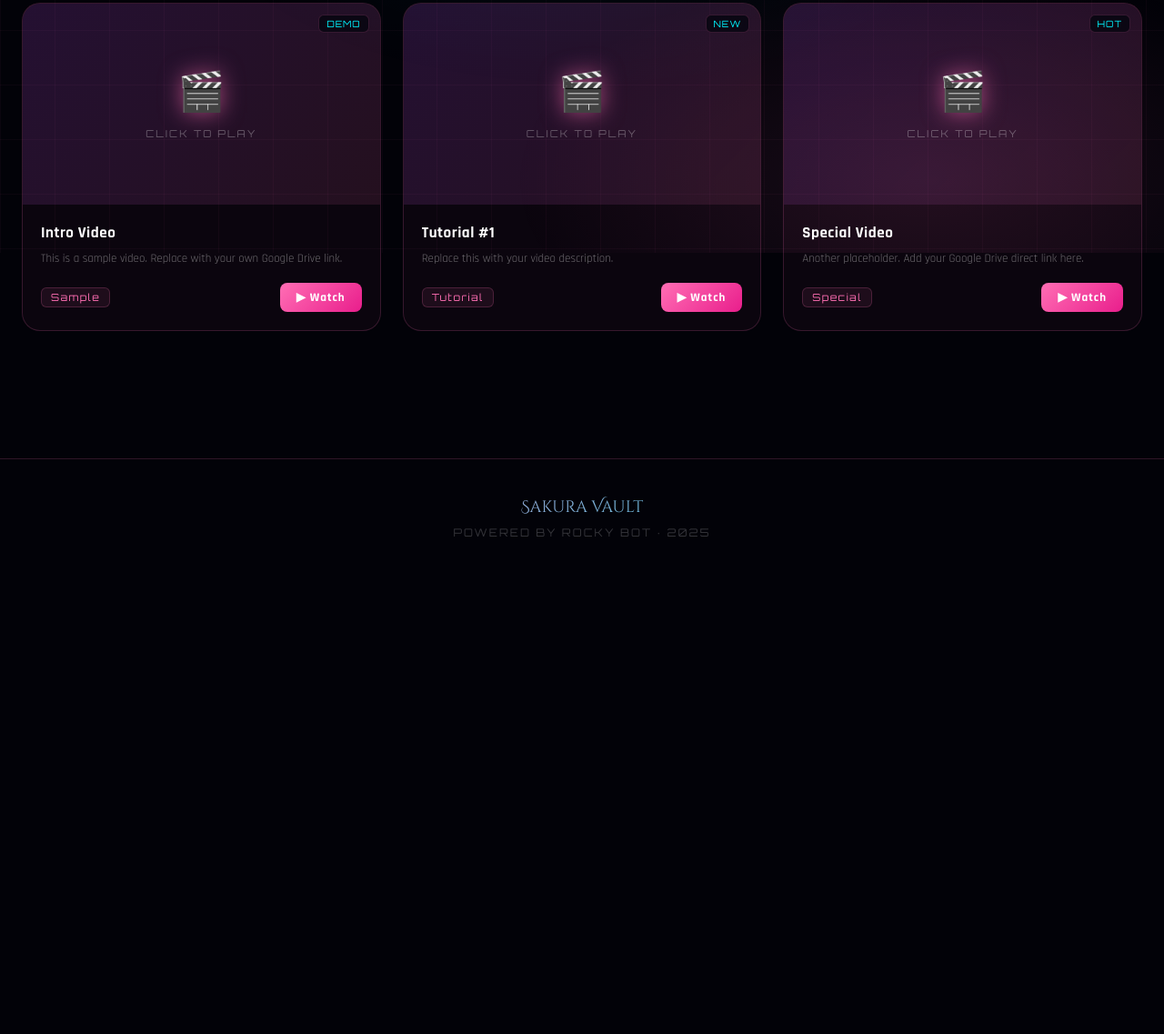
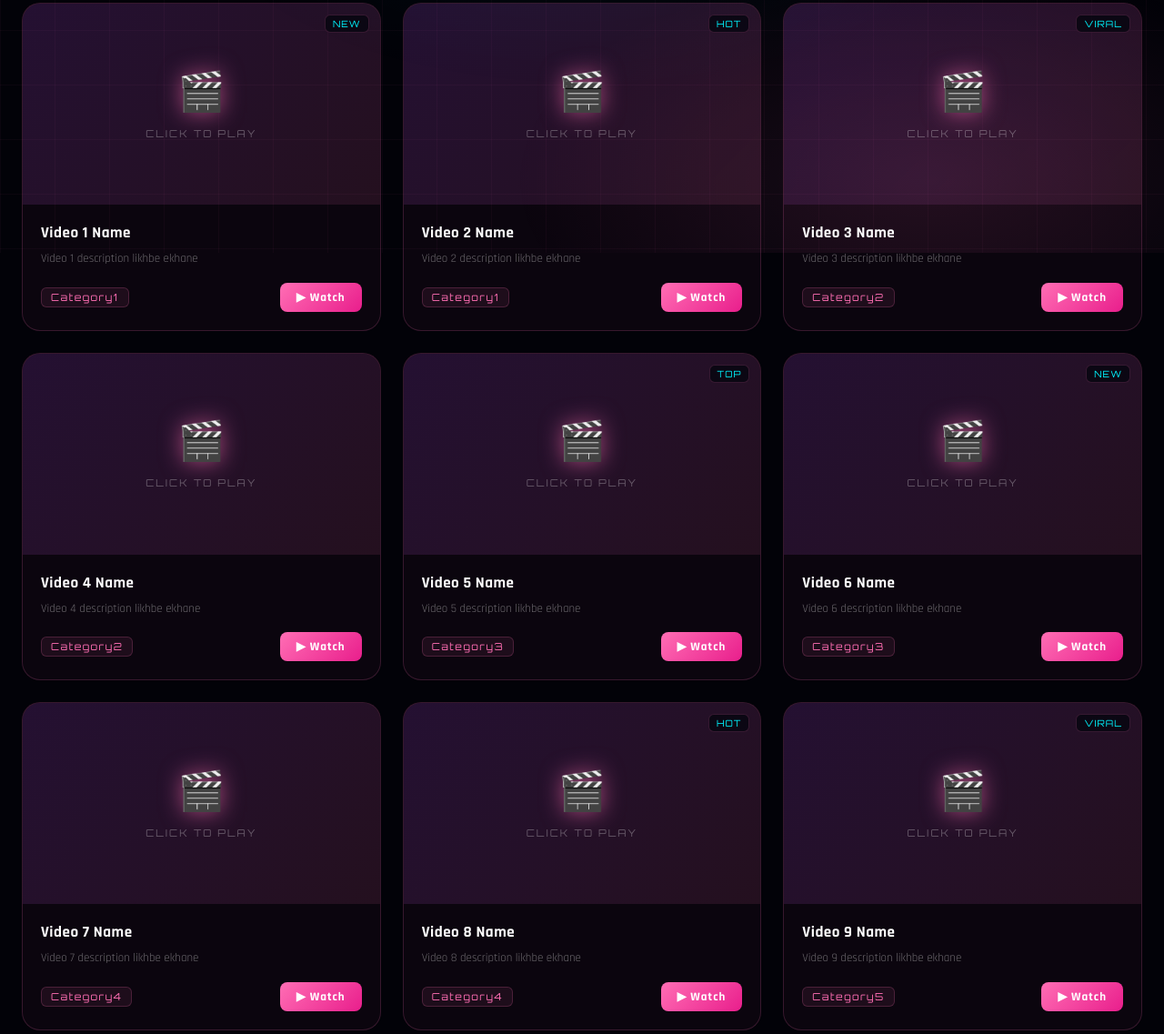
Before and after one commit to taiba-Chowdhury-320/help-video-api, a website: page public/index.html in a window 1280 px wide. Shown: the part 522-1659 px from the top of the page at 91% size. Before the commit the page ends 1135 px from the top, so only its background shows below. Drawn offline with Linux system fonts and the light colour scheme.

Commit message:
Update index.html

```diff
--- a/public/index.html
+++ b/public/index.html
@@ -3,7 +3,7 @@
 <head>
 <meta charset="UTF-8">
 <meta name="viewport" content="width=device-width, initial-scale=1.0">
-<title>🌸 Sakura Video Vault</title>
+<title>🔥 Rocky Video Vault</title>
 <link href="https://fonts.googleapis.com/css2?family=Cinzel+Decorative:wght@400;700;900&family=Rajdhani:wght@300;400;500;600;700&family=Orbitron:wght@400;500;700;900&display=swap" rel="stylesheet">
 <style>
   :root {
@@ -585,8 +585,8 @@
 <!-- Main -->
 <div class="wrapper">
   <header>
-    <div class="header-badge">🌸 SAKURA VIDEO VAULT</div>
-    <h1 class="logo">Video Server</h1>
+    <div class="header-badge">🔥 ROCKY VIDEO VAULT</div>
+    <h1 class="logo">Rocky Server</h1>
     <p class="tagline">◈ STREAM · SHARE · EXPERIENCE ◈</p>
     <div class="header-line"></div>
   </header>
@@ -632,7 +632,7 @@
 </div>
 
 <footer>
-  <div class="footer-logo">Sakura Vault</div>
+  <div class="footer-logo">Rocky Vault</div>
   <div class="footer-text">POWERED BY ROCKY BOT · 2025</div>
 </footer>
 
@@ -650,34 +650,150 @@
 //    isPopular: false
 //  }
 // ════════════════════════════════
+// ═══════════════════════════════════════════════════════════
+//  ★ ROCKY'S VIDEO LIST ★
+//
+//  নতুন video যোগ করতে নিচের format copy করো:
+//  {
+//    title: "Video এর নাম",
+//    link: "https://drive.google.com/file/d/তোমার_FILE_ID/preview",
+//    desc: "Video এর বিবরণ",
+//    tag: "Category নাম",
+//    badge: "NEW",      ← NEW / HOT / VIRAL / TOP বা খালি "" রাখো
+//    isNew: true,       ← নতুন হলে true
+//    isPopular: false   ← popular হলে true
+//  },
+//
+//  Google Drive link বানানোর নিয়ম:
+//  ১. Drive এ video upload করো
+//  ২. Right click → Share → Anyone with the link
+//  ③. Link থেকে ID copy করো (drive.google.com/file/d/ এর পরের অংশ)
+//  ④. এভাবে বসাও: https://drive.google.com/file/d/ID_EKHANE/preview
+// ═══════════════════════════════════════════════════════════
+
 const VIDEO_DATA = [
+
+  // ── Video 1 ──
   {
-    title: "Intro Video",
-    link: "https://www.w3schools.com/html/mov_bbb.mp4", // ← Replace with your link
-    desc: "This is a sample video. Replace with your own Google Drive link.",
-    tag: "Sample",
-    badge: "DEMO",
-    isNew: true,
-    isPopular: true
-  },
-  {
-    title: "Tutorial #1",
-    link: "https://www.w3schools.com/html/mov_bbb.mp4", // ← Replace
-    desc: "Replace this with your video description.",
-    tag: "Tutorial",
+    title: "Video 1 Name",
+    link: "https://drive.google.com/file/d/VIDEO_1_ID/preview",
+    desc: "Video 1 description likhbe ekhane",
+    tag: "Category1",
     badge: "NEW",
     isNew: true,
     isPopular: false
   },
+
+  // ── Video 2 ──
   {
-    title: "Special Video",
-    link: "https://www.w3schools.com/html/mov_bbb.mp4", // ← Replace
-    desc: "Another placeholder. Add your Google Drive direct link here.",
-    tag: "Special",
+    title: "Video 2 Name",
+    link: "https://drive.google.com/file/d/VIDEO_2_ID/preview",
+    desc: "Video 2 description likhbe ekhane",
+    tag: "Category1",
+    badge: "HOT",
+    isNew: true,
+    isPopular: true
+  },
+
+  // ── Video 3 ──
+  {
+    title: "Video 3 Name",
+    link: "https://drive.google.com/file/d/VIDEO_3_ID/preview",
+    desc: "Video 3 description likhbe ekhane",
+    tag: "Category2",
+    badge: "VIRAL",
+    isNew: false,
+    isPopular: true
+  },
+
+  // ── Video 4 ──
+  {
+    title: "Video 4 Name",
+    link: "https://drive.google.com/file/d/VIDEO_4_ID/preview",
+    desc: "Video 4 description likhbe ekhane",
+    tag: "Category2",
+    badge: "",
+    isNew: false,
+    isPopular: false
+  },
+
+  // ── Video 5 ──
+  {
+    title: "Video 5 Name",
+    link: "https://drive.google.com/file/d/VIDEO_5_ID/preview",
+    desc: "Video 5 description likhbe ekhane",
+    tag: "Category3",
+    badge: "TOP",
+    isNew: false,
+    isPopular: true
+  },
+
+  // ── Video 6 ──
+  {
+    title: "Video 6 Name",
+    link: "https://drive.google.com/file/d/VIDEO_6_ID/preview",
+    desc: "Video 6 description likhbe ekhane",
+    tag: "Category3",
+    badge: "NEW",
+    isNew: true,
+    isPopular: false
+  },
+
+  // ── Video 7 ──
+  {
+    title: "Video 7 Name",
+    link: "https://drive.google.com/file/d/VIDEO_7_ID/preview",
+    desc: "Video 7 description likhbe ekhane",
+    tag: "Category4",
+    badge: "",
+    isNew: false,
+    isPopular: false
+  },
+
+  // ── Video 8 ──
+  {
+    title: "Video 8 Name",
+    link: "https://drive.google.com/file/d/VIDEO_8_ID/preview",
+    desc: "Video 8 description likhbe ekhane",
+    tag: "Category4",
     badge: "HOT",
     isNew: false,
     isPopular: true
-  }
+  },
+
+  // ── Video 9 ──
+  {
+    title: "Video 9 Name",
+    link: "https://drive.google.com/file/d/VIDEO_9_ID/preview",
+    desc: "Video 9 description likhbe ekhane",
+    tag: "Category5",
+    badge: "VIRAL",
+    isNew: true,
+    isPopular: true
+  },
+
+  // ── Video 10 ──
+  {
+    title: "Video 10 Name",
+    link: "https://drive.google.com/file/d/VIDEO_10_ID/preview",
+    desc: "Video 10 description likhbe ekhane",
+    tag: "Category5",
+    badge: "NEW",
+    isNew: true,
+    isPopular: false
+  },
+
+  // ══ আরো video add korte ekhane copy-paste koro ══
+  // {
+  //   title: "New Video",
+  //   link: "https://drive.google.com/file/d/তোমার_ID/preview",
+  //   desc: "Description",
+  //   tag: "Category",
+  //   badge: "NEW",
+  //   isNew: true,
+  //   isPopular: false
+  // },
+
 ];
 
 // ════════ App Logic ════════
```
